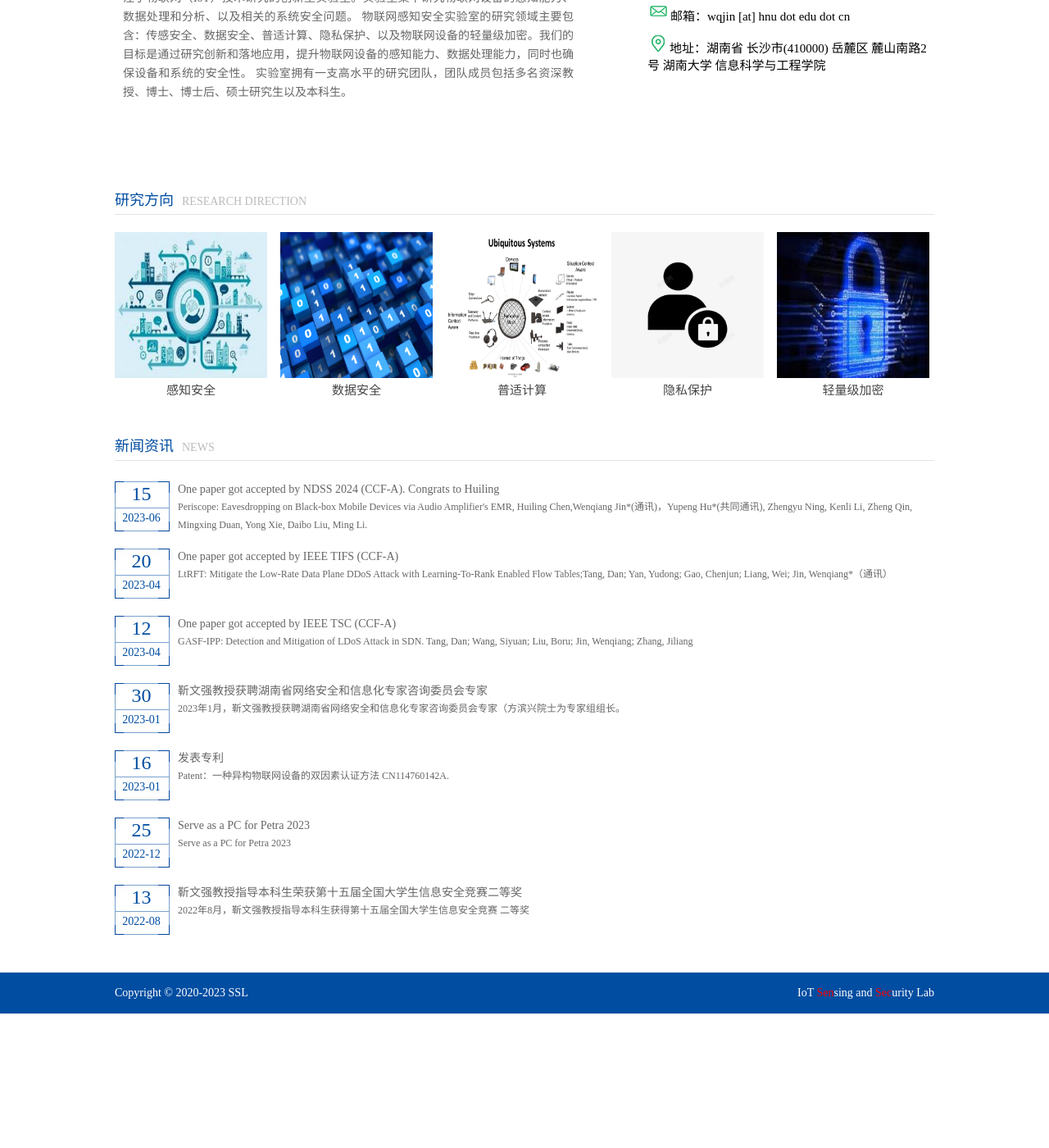
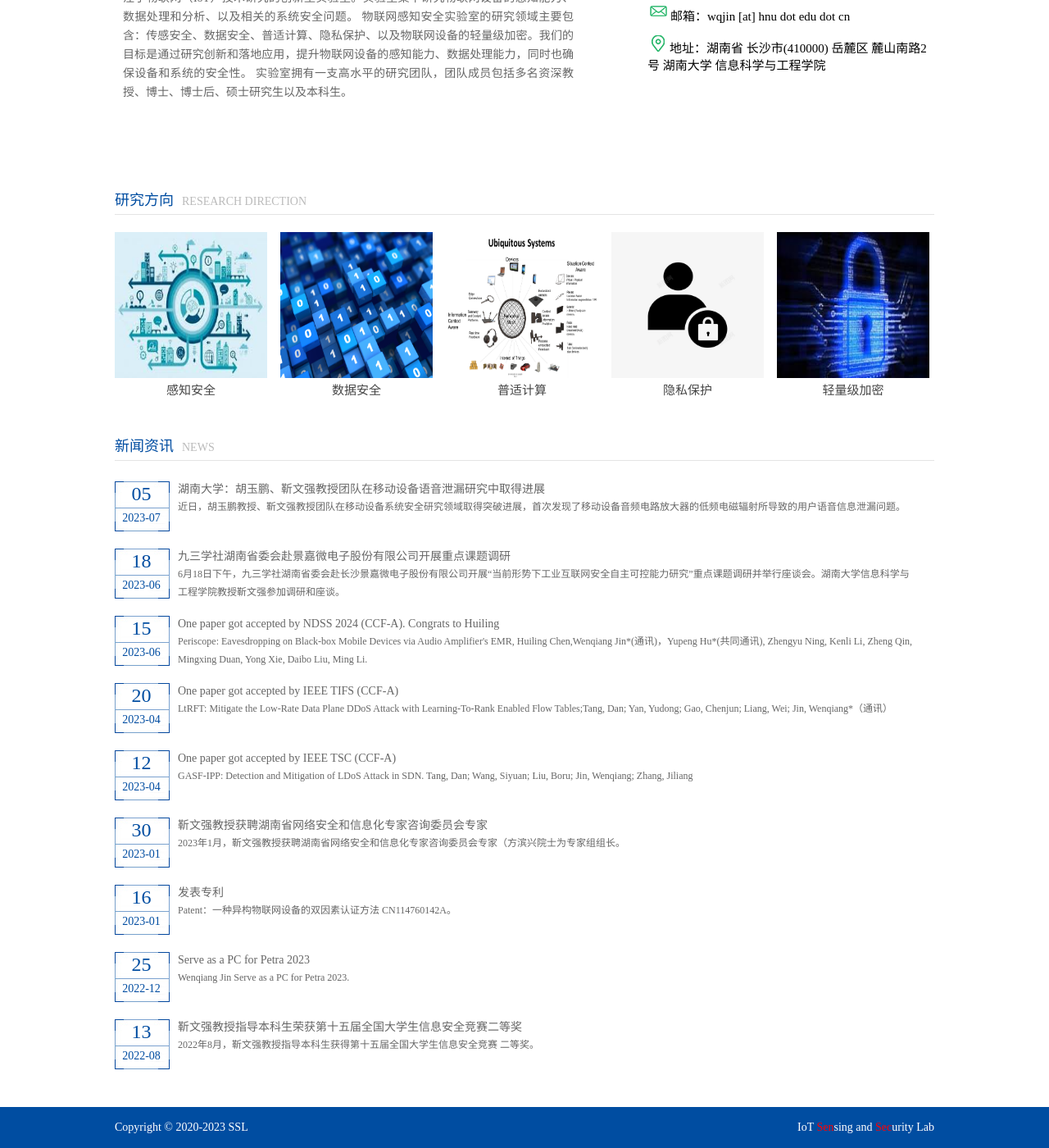
Before and after one commit to senseclab/senseclab.github.io, a Jekyll site: the page built from index.html, in a window 1280 px wide and 1400 px high, scrolled down 703 px. Shown: the whole window at 82% size. Built offline with Jekyll 4.4.1, drawn with Linux system fonts in a browser that asks for light colours; before the commit the page ends 1939 px from its top, so only the background shows below that.

Commit message:
index.html

```diff
--- a/index.html
+++ b/index.html
@@ -104,6 +104,28 @@ jQuery(".main_img_c").slide({mainCell:".bd ul",effect:"leftLoop",autoPlay:true,d
 
           <li class="li">
             <div class="date">
+              <p class="day"><a style="color:#004da1">05</a></p>
+              <span class="month"><a style="color:#004da1">2023-07</a></span>
+            </div>
+            <div class="text">
+              <h3 style="overflow: hidden;text-overflow: ellipsis;white-space: nowrap;"><a>湖南大学：胡玉鹏、靳文强教授团队在移动设备语音泄漏研究中取得进展</a></h3>
+              <p><a>近日，胡玉鹏教授、靳文强教授团队在移动设备系统安全研究领域取得突破进展，首次发现了移动设备音频电路放大器的低频电磁辐射所导致的用户语音信息泄漏问题。</a></p>
+            </div>
+          </li>
+
+          <li class="li">
+            <div class="date">
+              <p class="day"><a style="color:#004da1">18</a></p>
+              <span class="month"><a style="color:#004da1">2023-06</a></span>
+            </div>
+            <div class="text">
+              <h3 style="overflow: hidden;text-overflow: ellipsis;white-space: nowrap;"><a>九三学社湖南省委会赴景嘉微电子股份有限公司开展重点课题调研</a></h3>
+              <p><a>6月18日下午，九三学社湖南省委会赴长沙景嘉微电子股份有限公司开展“当前形势下工业互联网安全自主可控能力研究”重点课题调研并举行座谈会。湖南大学信息科学与工程学院教授靳文强参加调研和座谈。</a></p>
+            </div>
+          </li>
+
+          <li class="li">
+            <div class="date">
               <p class="day"><a style="color:#004da1">15</a></p>
               <span class="month"><a style="color:#004da1">2023-06</a></span>
             </div>
@@ -153,7 +175,7 @@ jQuery(".main_img_c").slide({mainCell:".bd ul",effect:"leftLoop",autoPlay:true,d
             </div>
             <div class="text">
               <h3 style="overflow: hidden;text-overflow: ellipsis;white-space: nowrap;"><a>发表专利</a></h3>
-              <p><a>Patent：一种异构物联网设备的双因素认证方法 CN114760142A.</a></p>
+              <p><a>Patent：一种异构物联网设备的双因素认证方法 CN114760142A。</a></p>
             </div>
           </li>
 
@@ -164,7 +186,7 @@ jQuery(".main_img_c").slide({mainCell:".bd ul",effect:"leftLoop",autoPlay:true,d
             </div>
             <div class="text">
               <h3 style="overflow: hidden;text-overflow: ellipsis;white-space: nowrap;"><a>Serve as a PC for Petra 2023</a></h3>
-              <p><a>Serve as a PC for Petra 2023</a></p>
+              <p><a>Wenqiang Jin Serve as a PC for Petra 2023.</a></p>
             </div>
           </li>
 
@@ -175,7 +197,7 @@ jQuery(".main_img_c").slide({mainCell:".bd ul",effect:"leftLoop",autoPlay:true,d
             </div>
             <div class="text">
               <h3 style="overflow: hidden;text-overflow: ellipsis;white-space: nowrap;"><a>靳文强教授指导本科生荣获第十五届全国大学生信息安全竞赛二等奖</a></h3>
-              <p><a>2022年8月，靳文强教授指导本科生获得第十五届全国大学生信息安全竞赛 二等奖</a></p>
+              <p><a>2022年8月，靳文强教授指导本科生获得第十五届全国大学生信息安全竞赛 二等奖。</a></p>
             </div>
           </li>
 
```
Also changed, not shown: pages/award.html (+8 -0 lines), pages/publications.html (+8 -0 lines).
